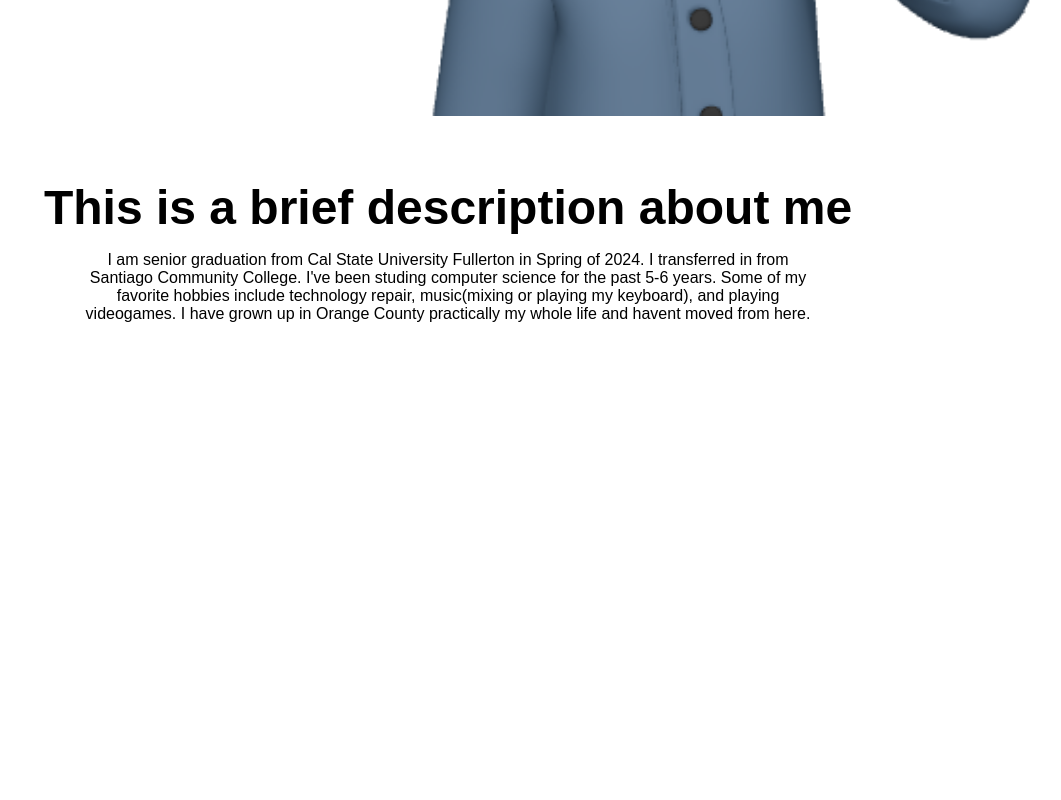
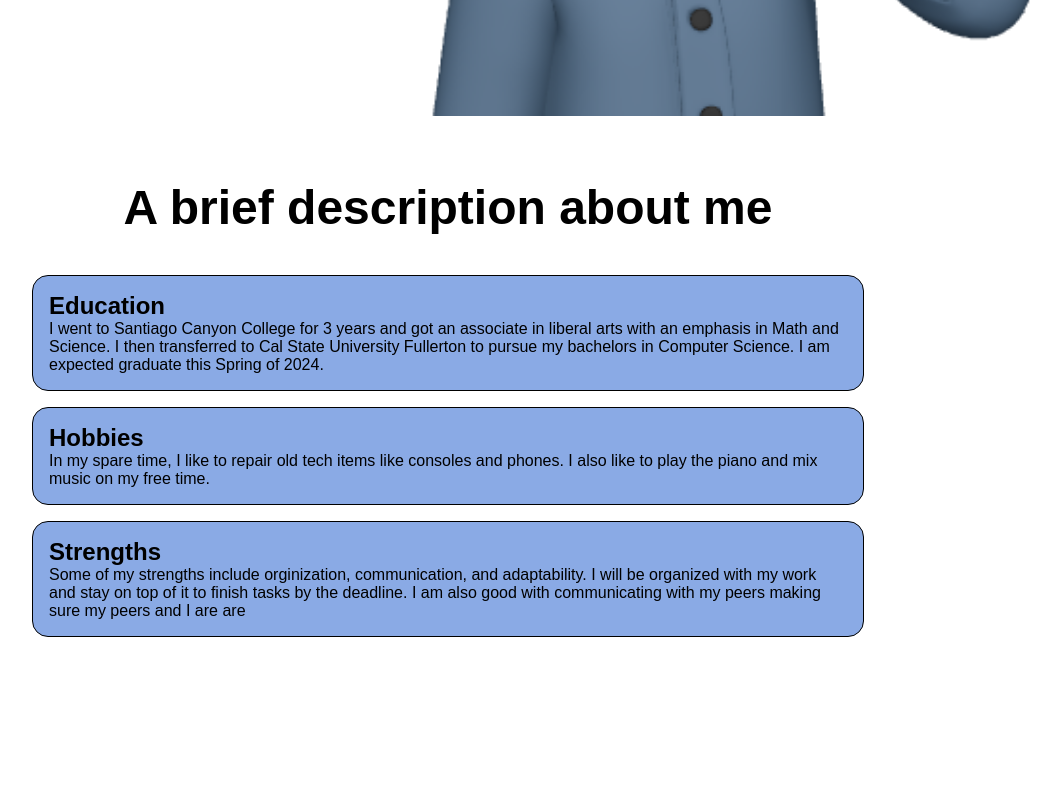
Before and after one commit to AGmod/Portfolio, a React (Create React App) app in the folder portfolio/: page / in a window 1280 px wide. Shown: the part 700-1500 px from the top of the page, without its empty margins (192-1253 px from the left). Built offline with nearby package versions, Linux system fonts and the light colour scheme.

Commit message:
Changed the about page a bit, still a work in progress.

```diff
--- a/portfolio/src/components/About/about.css
+++ b/portfolio/src/components/About/about.css
@@ -8,12 +8,28 @@
     justify-content: center;
     text-align: center;
     margin: 1rem auto;
+    margin-bottom: 10rem;
 }
 
 .aboutTitle {
     font-size: 3rem;
     font-weight: 600;
     padding-top: 3rem;
+    margin-bottom: 1rem;
+}
+
+.aboutList {
+    margin: 1.5rem;
+    width: 100vw;
+    max-width: 80%;
+    text-align: left;
+}
+
+.aboutItem {
+    background: #8AAAE5;
+    border: 1px solid black;
+    border-radius: 1rem;
+    padding: 1rem;
     margin-bottom: 1rem;
 }
 
--- a/portfolio/src/components/About/about.jsx
+++ b/portfolio/src/components/About/about.jsx
@@ -4,10 +4,31 @@ import './about.css';
 const About = () => {
   return (
     <section id='about'>
-      <span className='aboutTitle'>This is a brief description about me</span>
-      <span className='aboutDesc'>I am senior graduation from Cal State University Fullerton in Spring of 2024. I transferred in from Santiago Community College.
-      I've been studing computer science for the past 5-6 years. Some of my favorite hobbies include technology repair, music(mixing or playing my keyboard), and playing videogames.
-      I have grown up in Orange County practically my whole life and havent moved from here.</span>
+      <span className='aboutTitle'>A brief description about me</span>
+      <div className='aboutList'>
+        <div className='aboutItem'>
+          <div className='aboutItemText'>
+            <h2>Education</h2>
+            <p>I went to Santiago Canyon College for 3 years and got an associate in liberal arts with an emphasis in Math and Science.
+              I then transferred to Cal State University Fullerton to pursue my bachelors in Computer Science.
+              I am expected graduate this Spring of 2024.</p>
+          </div>
+        </div>
+        <div className='aboutItem'>
+          <div className='aboutItemText'>
+            <h2>Hobbies</h2>
+            <p>In my spare time, I like to repair old tech items like consoles and phones. I also like to play the piano and mix music on my free time.</p>
+          </div>
+        </div>
+        <div className='aboutItem'>
+          <div className='aboutItemText'>
+            <h2>Strengths</h2>
+            <p>Some of my strengths include orginization, communication, and adaptability.
+              I will be organized with my work and stay on top of it to finish tasks by the deadline.
+              I am also good with communicating with my peers making sure my peers and I are are </p>
+          </div>
+        </div>
+      </div>
     </section>
   )
 }
```
